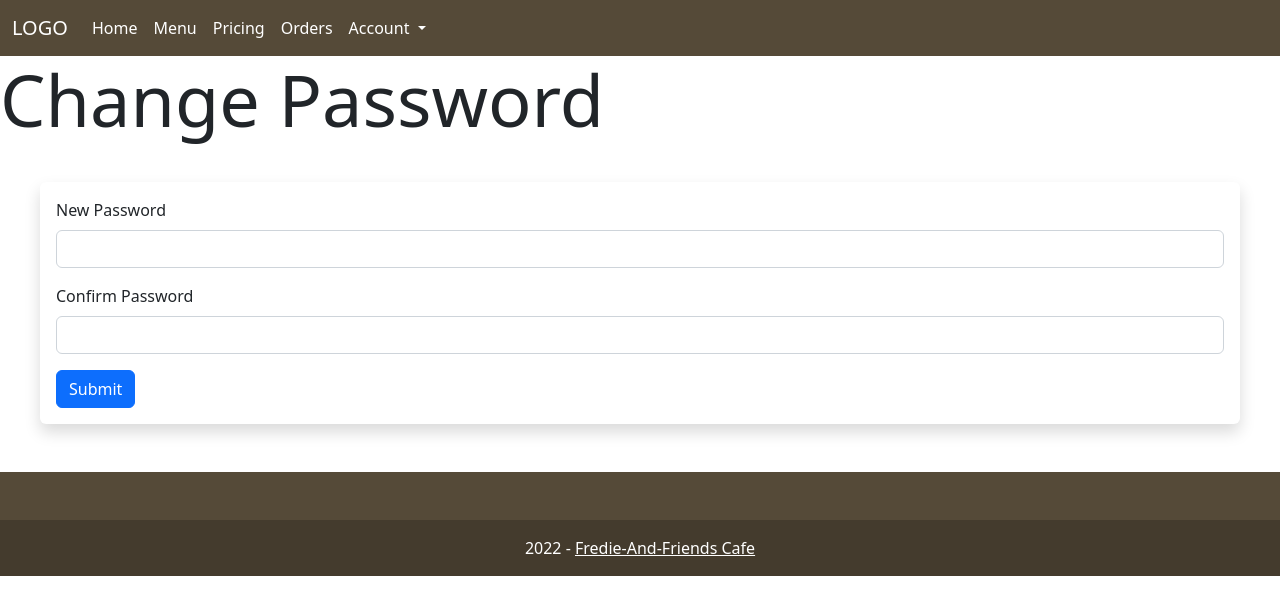
After one commit to BlackTea13/Fredie-And-Friends-Coffee, a Flask app: a page that uses templates/navbar.html in a window 1280 px wide. The commit adds this page. Shown: the top 615 px of the page. Run offline with Flask 2, Linux system fonts and the light colour scheme; parts of the project's set-up code (start-up, migrations or seed data) failed here and were passed over; some libraries are stand-ins or nearby versions.

Commit message:
add change password in the profile/fix the navbar to not show sign and sign up when log in

```diff
--- a/app.py
+++ b/app.py
@@ -154,6 +154,11 @@ def profile(username):
 def editProfile(username):
     return render_template('User/editProfile.html')
 
+@app.route('/profile/<string:username>/change', methods=['GET', "POST"])
+def changePass(username):
+    return render_template('User/changePass.html')
+
+
 @app.route('/menu/', methods=['GET'])
 def menu():
     return render_template('menu.html')
--- /dev/null
+++ b/templates/User/changePass.html
@@ -0,0 +1,34 @@
+{% extends 'base.html' %} {% block content %}
+
+<div class="display-2">Change Password</div>
+
+<div
+  class="shadow p-3 mb-5 bg-body rounded"
+  style="margin: 40px 40px 40px 40px"
+>
+  <form method="POST">
+    <div class="mb-3">
+        <label for="password" class="form-label">New Password</label>
+        <input
+          type="password"
+          class="form-control"
+          id="password"
+          name="password"
+        />
+      </div>
+
+
+    <div class="mb-3">
+      <label for="confirm_password" class="form-label">Confirm Password</label>
+      <input
+        type="confirm_password"
+        class="form-control"
+        id="confirm_password"
+        name="confirm_password"
+      />
+    </div>
+    <button type="submit" class="btn btn-primary">Submit</button>
+  </form>
+</div>
+
+{% endblock %}
--- a/templates/User/profile.html
+++ b/templates/User/profile.html
@@ -25,7 +25,7 @@
                 <p class="card-text">User name: {{session['username']}}</p>
                 <p class="card-text">Email address: {{session['userEmail']}}</p>
           <a href="{{ url_for('editProfile', username = session['username']) }}" class="btn btn-primary">Edit profile</a>
-          <a href="#" class="btn btn-primary">Change password</a>
+          <a href="{{ url_for('changePass', username = session['username']) }}" class="btn btn-primary">Change password</a>
         </div>
       </div>
     </div>
--- a/templates/navbar.html
+++ b/templates/navbar.html
@@ -57,6 +57,8 @@
               </a>
             </li>
             {% endif %}
+
+            {% if not session['login'] %}
             <li>
               <a class="dropdown-item" href="{{ url_for('login') }}">Sign In</a>
             </li>
@@ -65,6 +67,8 @@
                 >Sign Up</a
               >
             </li>
+            {% endif %}
+
             {% if session['login'] %}
             <li>
               <a class="dropdown-item" href="{{ url_for('logout') }}"
```
